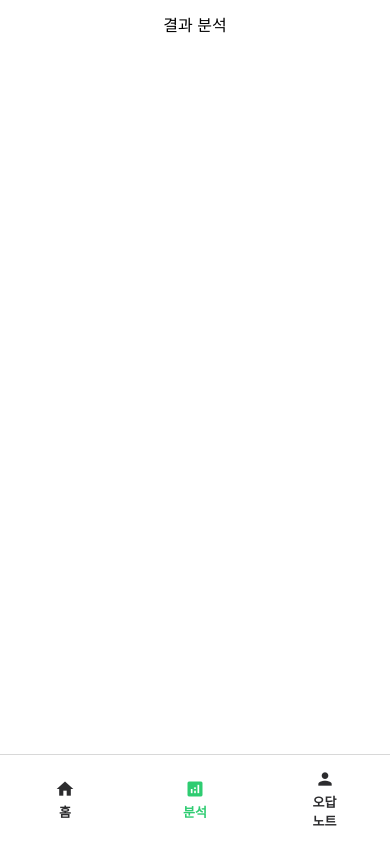
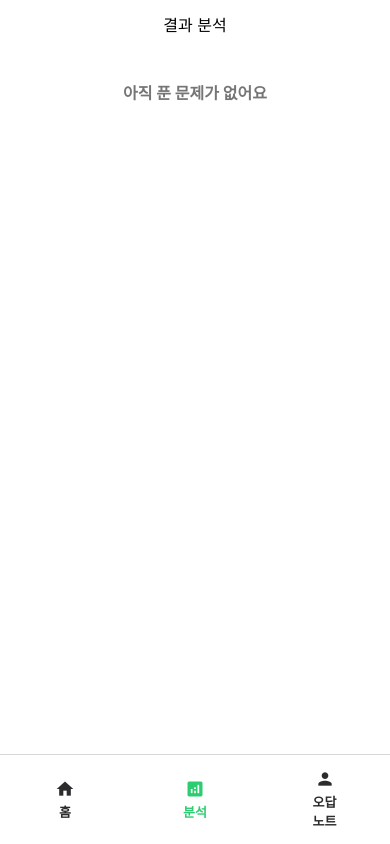
Before and after one commit to minwoo129/quizApp1, a React Native app: screen /AnalizeContainer in a window 390 px wide. Built offline with nearby package versions, Linux system fonts and the light colour scheme; what @ui-kitten/components would draw is missing.

Commit message:
분석 탭 차트 중간 저장

```diff
--- a/src/component/screen/analize/Analize.tsx
+++ b/src/component/screen/analize/Analize.tsx
@@ -1,11 +1,19 @@
 import React from 'react';
-import {SafeAreaView, StyleSheet, Text} from 'react-native';
+import {SafeAreaView, ScrollView, StyleSheet, Text, View} from 'react-native';
 import Header from './Header';
+import CategoryAnalizeChart from './charts/CategoryAnalizeChart';
 
 const Analize = ({navigation, route}: any) => {
   return (
     <SafeAreaView style={styles.container}>
       <Header />
+      <ScrollView
+        style={styles.scrollView}
+        showsVerticalScrollIndicator={false}>
+        <View style={styles.scrollInsideView}>
+          <CategoryAnalizeChart />
+        </View>
+      </ScrollView>
     </SafeAreaView>
   );
 };
--- /dev/null
+++ b/src/component/screen/analize/charts/CategoryAnalizeChart.tsx
@@ -0,0 +1,88 @@
+import React, {FC} from 'react';
+import {Platform, StyleSheet, Text, View, ViewStyle} from 'react-native';
+import {CategoryAnalizeChartProps} from './types';
+import {useAppSelector} from '../../../../hooks';
+import {BarChart} from 'react-native-gifted-charts';
+
+const CategoryAnalizeChart: FC<CategoryAnalizeChartProps> = ({}) => {
+  const analizeCategorys = useAppSelector(
+    state => state.analize.analizeCategorys,
+  );
+
+  if (analizeCategorys.length === 0) {
+    return (
+      <View style={styles.emptyView}>
+        <Text style={styles.emptyTxt}>{'아직 푼 문제가 없어요'}</Text>
+      </View>
+    );
+  }
+
+  if (analizeCategorys.length === 1) {
+    return (
+      <View style={styles.emptyView}>
+        <Text style={styles.emptyTxt}>
+          {'한가지 카테고리만 풀었어요.\n조금 더 많이 풀어보세요.'}
+        </Text>
+      </View>
+    );
+  }
+
+  return (
+    <View style={styles.container}>
+      <BarChart
+        showFractionalValues
+        showYAxisIndices
+        showXAxisIndices
+        hideRules
+        noOfSections={5}
+        data={analizeCategorys}
+        showGradient
+        frontColor={'#1B6BB0'}
+        gradientColor={'#FFEEFE'}
+        backgroundColor={'#FECF9E'}
+      />
+    </View>
+  );
+};
+
+const shadow = Platform.select<ViewStyle>({
+  ios: {
+    shadowColor: '#00000029',
+    shadowOpacity: 0.6,
+    shadowOffset: {
+      width: 0,
+      height: 3,
+    },
+  },
+  android: {
+    elevation: 4,
+  },
+});
+const styles = StyleSheet.create({
+  container: {
+    width: '100%',
+    paddingHorizontal: 16,
+    paddingVertical: 16,
+    borderRadius: 6,
+    backgroundColor: '#fff',
+    ...shadow,
+    marginTop: 16,
+  },
+  emptyView: {
+    width: '100%',
+    paddingHorizontal: 16,
+    paddingVertical: 16,
+    borderRadius: 6,
+    backgroundColor: '#fff',
+    ...shadow,
+    marginTop: 16,
+  },
+  emptyTxt: {
+    fontSize: 16,
+    fontWeight: 'bold',
+    color: '#757575',
+    textAlign: 'center',
+  },
+});
+
+export default React.memo(CategoryAnalizeChart);
--- /dev/null
+++ b/src/component/screen/analize/charts/types.ts
@@ -0,0 +1 @@
+export interface CategoryAnalizeChartProps {}
```
